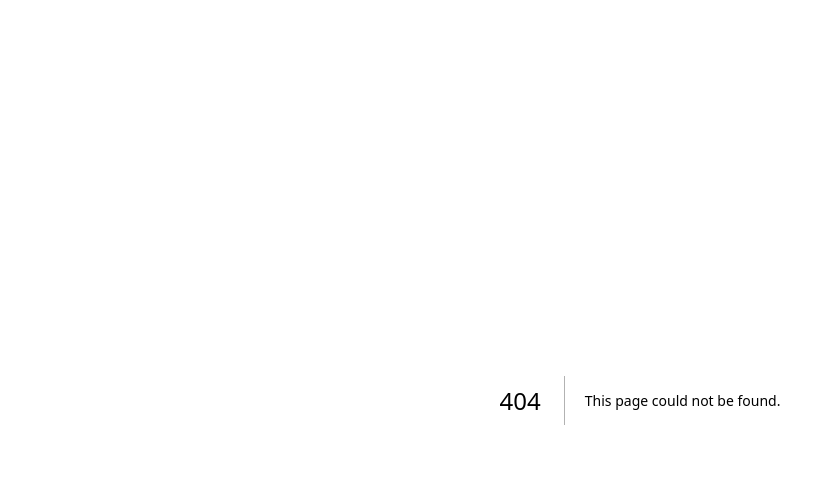
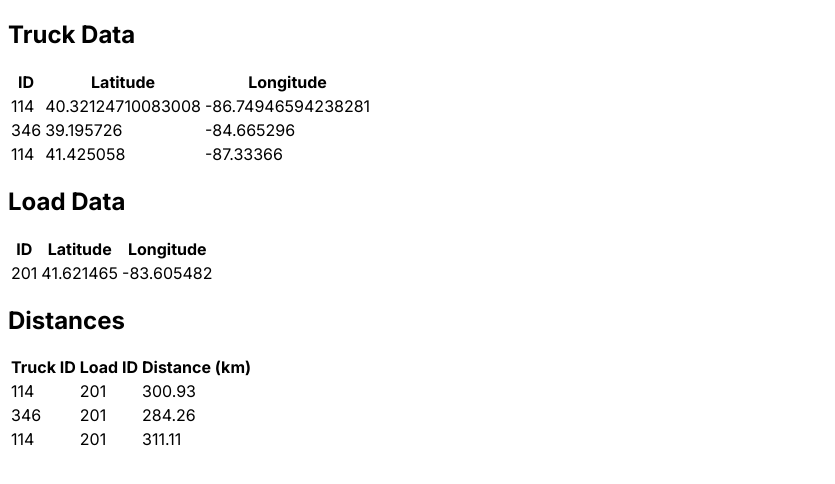
Before and after one commit to q1an-w/codejam2023, a Next.js app in the folder nextapp/: page /truckList in a window 1280 px wide. Before the commit this address had no page. Shown: the top 484 px of the page, without its empty margins (0-835 px from the left). Built offline with nearby package versions, Linux system fonts and the light colour scheme.

Commit message:
coordinates and distance

```diff
--- a/nextapp/app/page.js
+++ b/nextapp/app/page.js
@@ -3,8 +3,7 @@ import Link from "next/link";
 export default function Home() {
   return (
     <main>
-      <Link href="./newPage">new page</Link>
-      main
+      <Link href="./truckList">list</Link>
     </main>
   );
 }
--- /dev/null
+++ b/nextapp/app/truckList/getList.js
@@ -0,0 +1,54 @@
+const { readFileSync } = require('fs');
+const dataTrucks = readFileSync('./app/truckList/trucks.json', 'utf8');
+const dataLoads = readFileSync('./app/truckList/loads.json', 'utf8');
+const parsedDataT = JSON.parse(dataTrucks);
+const parsedDataL = JSON.parse(dataLoads);
+
+function calculateDistance(lat1, lon1, lat2, lon2) {
+    const R = 6371; // Radius of the Earth in kilometers
+    const dLat = (lat2 - lat1) * (Math.PI / 180);
+    const dLon = (lon2 - lon1) * (Math.PI / 180);
+    const a =
+      Math.sin(dLat / 2) * Math.sin(dLat / 2) +
+      Math.cos(lat1 * (Math.PI / 180)) *
+        Math.cos(lat2 * (Math.PI / 180)) *
+        Math.sin(dLon / 2) *
+        Math.sin(dLon / 2);
+    const c = 2 * Math.atan2(Math.sqrt(a), Math.sqrt(1 - a));
+    const distance = R * c; // Distance in kilometers
+    return distance;
+  }
+
+// Extracting longitude and latitude for trucks
+const Tdata = parsedDataT.map(truck => ({
+    id: truck.truckId,
+    latitude: truck.positionLatitude,
+    longitude: truck.positionLongitude
+  }));
+
+  // Extracting longitude, latitude, and ID for loads
+  const Ldata = parsedDataL.map(load => ({
+    id: load.loadId,
+    latitude: load.originLatitude,
+    longitude: load.originLongitude
+  }));
+
+  // Calculating distances between loads and trucks
+  const distances = [];
+  Tdata.forEach(truck => {
+    Ldata.forEach(load => {
+      const distance = calculateDistance(
+        truck.latitude,
+        truck.longitude,
+        load.latitude,
+        load.longitude
+      );
+      distances.push({
+        truck: truck,
+        load: load,
+        distance: distance.toFixed(2) // Rounding distance to 2 decimal places
+      });
+    });
+  });
+
+  module.exports = { Tdata, Ldata, distances };
--- /dev/null
+++ b/nextapp/app/truckList/loads.json
@@ -0,0 +1,15 @@
+[
+    {
+    "seq": 4,
+    "type": "Load",
+    "timestamp": "2023-11-17T11:55:11.2311956-05:00",
+    "loadId": 201,
+    "originLatitude": 41.621465,
+    "originLongitude": -83.605482,
+    "destinationLatitude": 37.639,
+    "destinationLongitude": -121.0052,
+    "equipmentType": "Van",
+    "price": 3300.0,
+    "mileage": 2334.0
+  }
+]
--- /dev/null
+++ b/nextapp/app/truckList/page.js
@@ -0,0 +1,73 @@
+import React from 'react';
+import { Tdata, Ldata, distances } from './getList.js';
+
+export default function OtherPage() {
+  return (
+    <main>
+      <div>
+        {/* Truck Table */}
+        <h2>Truck Data</h2>
+        <table>
+          <thead>
+            <tr>
+              <th>ID</th>
+              <th>Latitude</th>
+              <th>Longitude</th>
+            </tr>
+          </thead>
+          <tbody>
+            {Tdata.map((data, index) => (
+              <tr key={`T${index}`}>
+                <td>{data.id}</td>
+                <td>{data.latitude}</td>
+                <td>{data.longitude}</td>
+              </tr>
+            ))}
+          </tbody>
+        </table>
+
+        {/* Load Table */}
+        <h2>Load Data</h2>
+        <table>
+          <thead>
+            <tr>
+              <th>ID</th>
+              <th>Latitude</th>
+              <th>Longitude</th>
+            </tr>
+          </thead>
+          <tbody>
+            {Ldata.map((data, index) => (
+              <tr key={`L${index}`}>
+                <td>{data.id}</td>
+                <td>{data.latitude}</td>
+                <td>{data.longitude}</td>
+              </tr>
+            ))}
+          </tbody>
+        </table>
+
+        {/* Render Distances */}
+        <h2>Distances</h2>
+        <table>
+          <thead>
+            <tr>
+              <th>Truck ID</th>
+              <th>Load ID</th>
+              <th>Distance (km)</th>
+            </tr>
+          </thead>
+          <tbody>
+            {distances.map((pair, index) => (
+              <tr key={`D${index}`}>
+                <td>{pair.truck.id}</td>
+                <td>{pair.load.id}</td>
+                <td>{pair.distance}</td>
+              </tr>
+            ))}
+          </tbody>
+        </table>
+      </div>
+    </main>
+  );
+}
--- /dev/null
+++ b/nextapp/app/truckList/trucks.json
@@ -0,0 +1,32 @@
+[
+    {
+      "seq": 5,
+      "type": "Truck",
+      "timestamp": "2023-11-17T16:40:32.7200171-05:00",
+      "truckId": 114,
+      "positionLatitude": 40.32124710083008,
+      "positionLongitude": -86.74946594238281,
+      "equipType": "Van",
+      "nextTripLengthPreference": "Long"
+    },
+    {
+      "seq": 2,
+      "type": "Truck",
+      "timestamp": "2023-11-17T09:10:23.2531001-05:00",
+      "truckId": 346,
+      "positionLatitude": 39.195726,
+      "positionLongitude": -84.665296,
+      "equipType": "Van",
+      "nextTripLengthPreference": "Long"
+    },
+    {
+      "seq": 1,
+      "type": "Truck",
+      "timestamp": "2023-11-17T08:06:23.0406772-05:00",
+      "truckId": 114,
+      "positionLatitude": 41.425058,
+      "positionLongitude": -87.33366,
+      "equipType": "Van",
+      "nextTripLengthPreference": "Long"
+    }
+  ]
--- a/nextapp/package.json
+++ b/nextapp/package.json
@@ -9,9 +9,9 @@
     "lint": "next lint"
   },
   "dependencies": {
-    "react": "^18",
-    "react-dom": "^18",
-    "next": "14.0.3"
+    "next": "14.0.3",
+    "react": "^18.2.0",
+    "react-dom": "^18"
   },
   "devDependencies": {
     "eslint": "^8",
```
Also changed, not shown: 1 other file (tests, documents, lock files or other folders).
